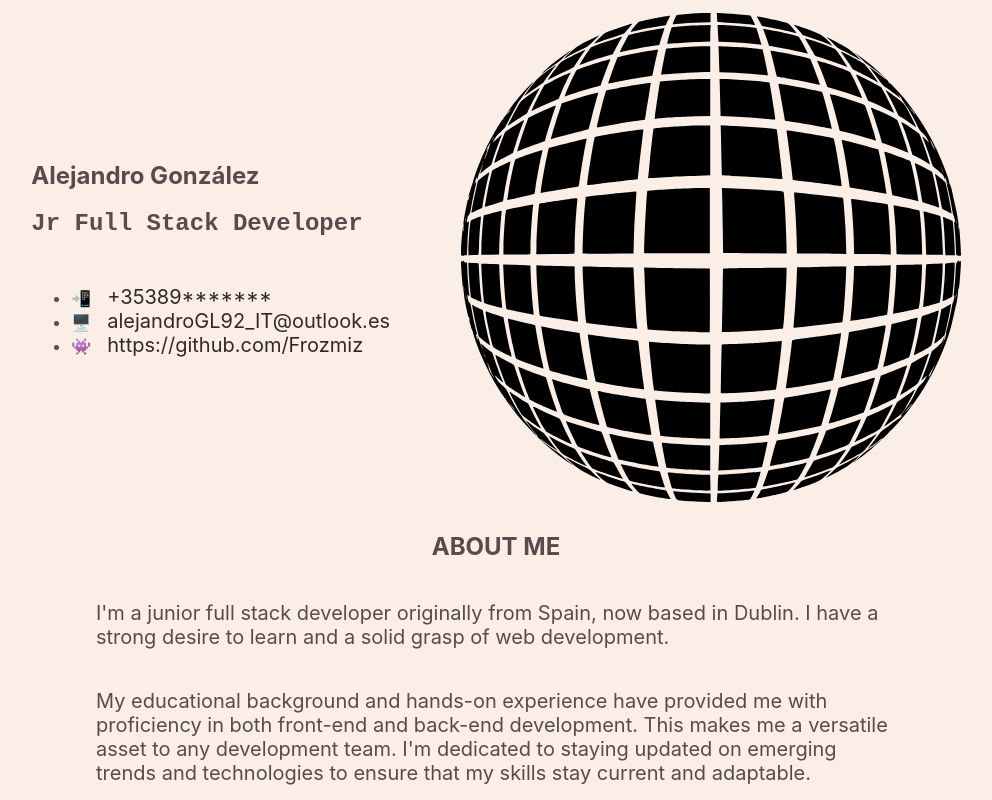
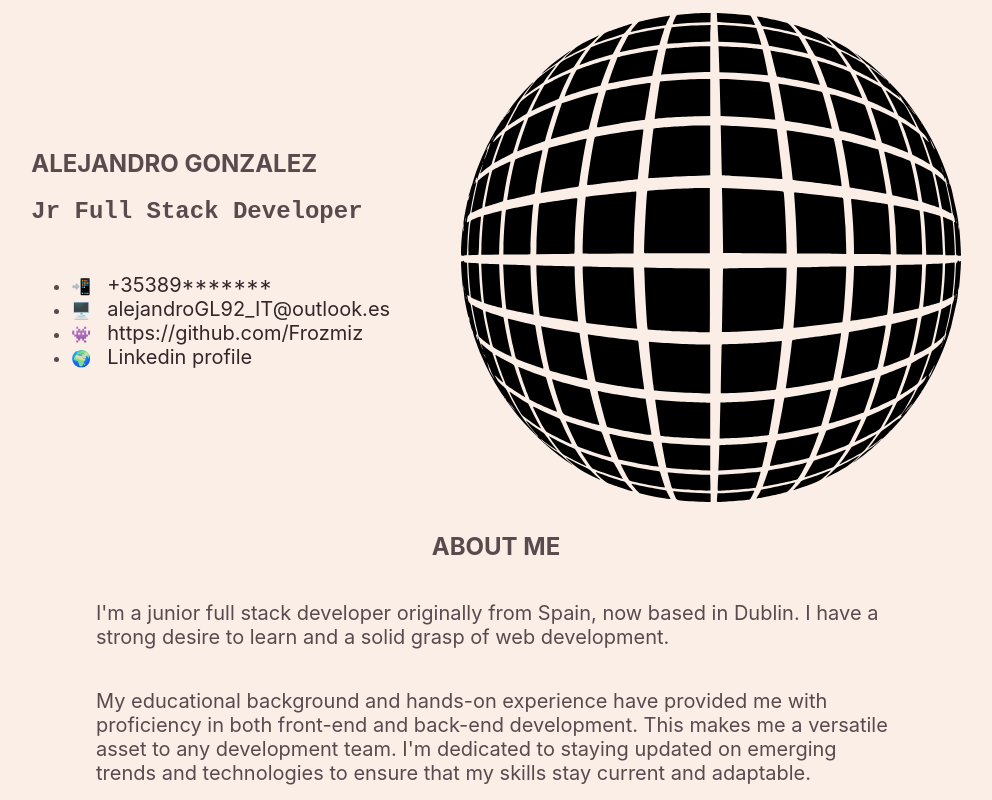
Before and after one commit to Frozmiz/CV-REACT, a React (Create React App) app: page / in a window 1280 px wide. Shown: the top 800 px of the page, without its empty margins (144-1136 px from the left). Built offline with nearby package versions, Linux system fonts and the light colour scheme.

Commit message:
feat: add linkedin info on hero section

```diff
--- a/src/alexDB/alexDB.js
+++ b/src/alexDB/alexDB.js
@@ -9,13 +9,14 @@ import Img7 from "../assets/img7.jpg";
 
 export const alexDB = {
   hero: {
-    name: "Alejandro González",
+    name: "ALEJANDRO GONZALEZ",
     profession: "Jr Full Stack Developer",
     mobile: "+35389*******",
     email: "alejandroGL92_IT@outlook.es",
     birthDate: "05/06/1992",
     image: "https://i.imgur.com/ZQAkED3.png",
     gitHub: "https://github.com/Frozmiz",
+    linkedin: "http://www.linkedin.com/in/alex-gonzález-lópez",
     aboutMe:
     ` I'm a junior full stack developer originally from Spain, now based in Dublin.
     I have a strong desire to learn and a solid grasp of web
--- a/src/components/Hero/Hero.jsx
+++ b/src/components/Hero/Hero.jsx
@@ -26,6 +26,12 @@ function Hero({ hero }) {
               {hero.gitHub}
             </a>
           </li>
+          <li>
+            <span className="Hero__icon">🌍</span>
+            <a href={`${hero.linkedin}`} className="Hero__link">
+              Linkedin profile
+            </a>
+          </li>
         </ul>
       </div>
       <div className="Hero__image">
--- a/src/components/Hero/Hero.scss
+++ b/src/components/Hero/Hero.scss
@@ -44,8 +44,7 @@
   }
   &__image {
     display: flex;
-
-    flex-basis: 30%;
+    flex-basis: 10%;
   }
   &__about {
     align-items: center;
```
